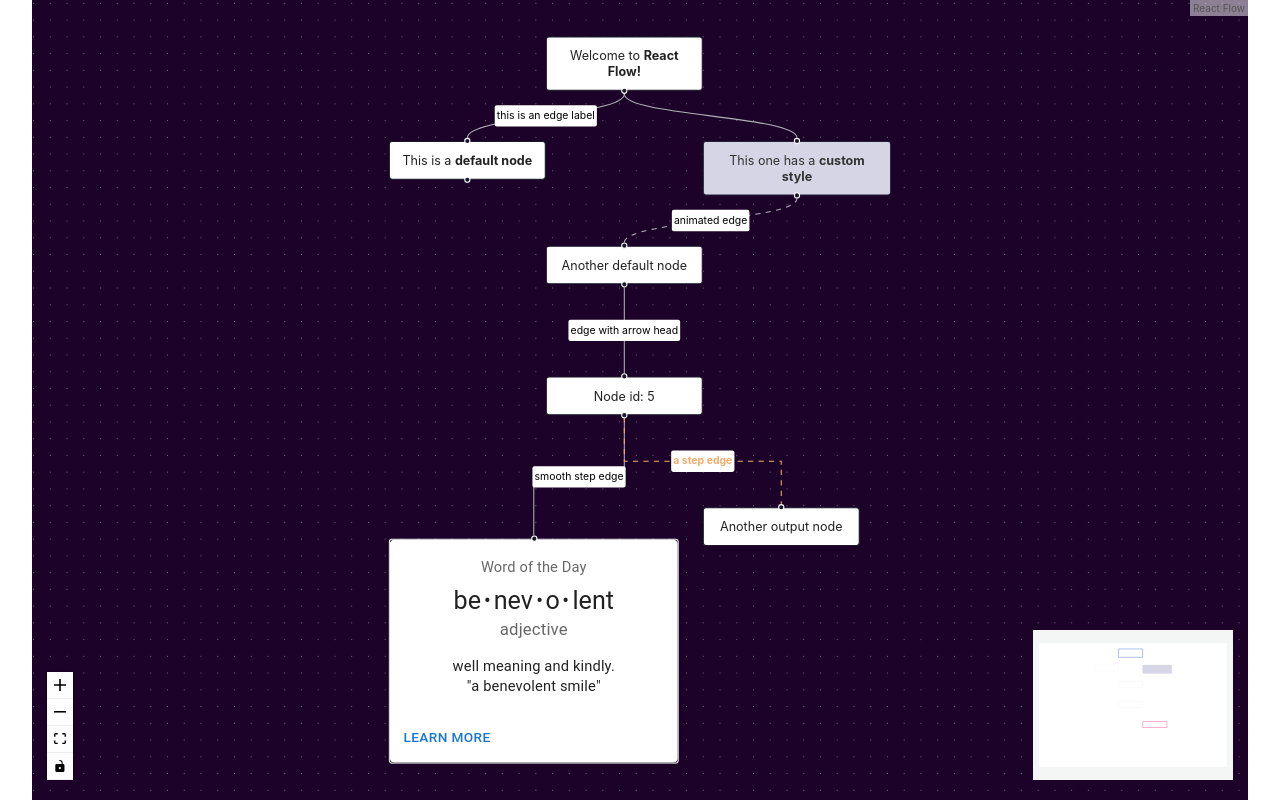
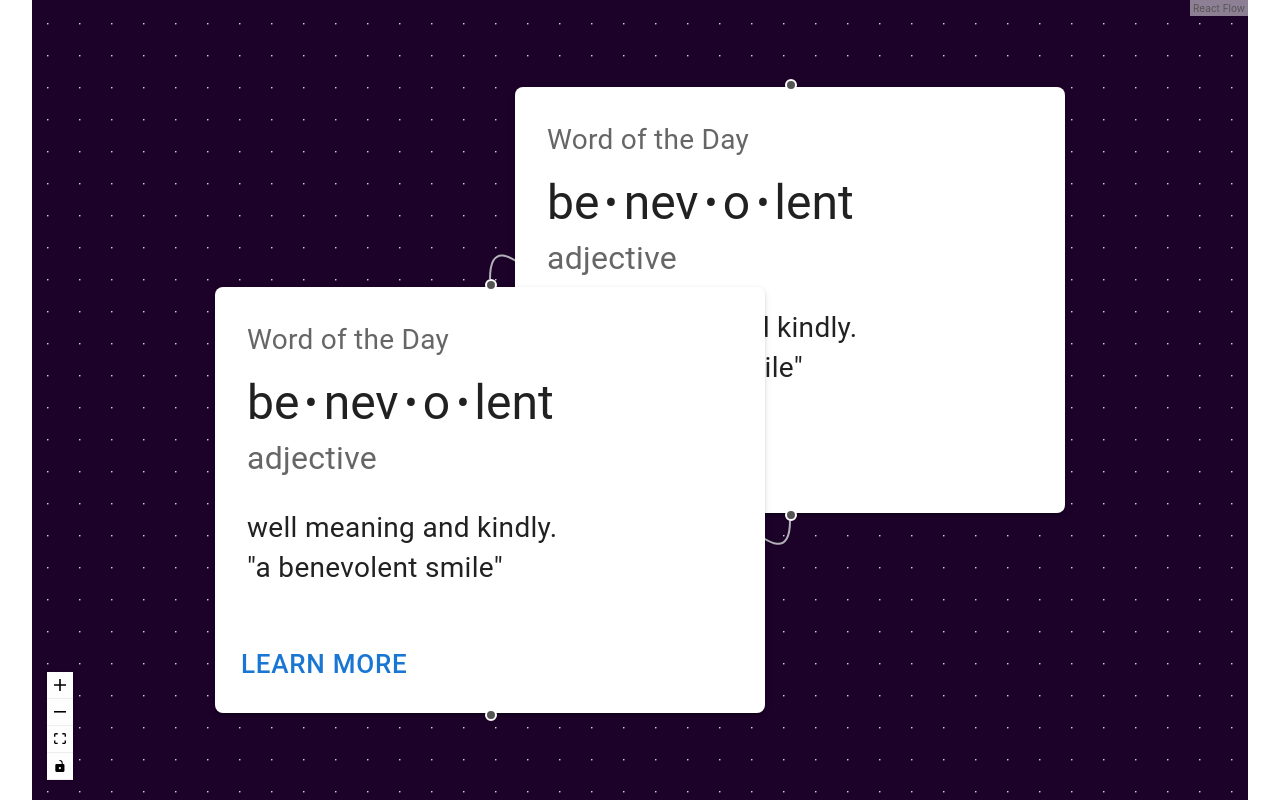
Before and after one commit to BioSkillsMap/BioSkillMap, a Next.js app: page / in a window 1280 px wide. Built offline with nearby package versions, Linux system fonts and the light colour scheme.

Commit message:
Create custom node from MUI Component

```diff
--- a/pages/index.tsx
+++ b/pages/index.tsx
@@ -1,7 +1,9 @@
 import type { NextPage } from "next";
 import styles from "../styles/Home.module.css";
 import dynamic from "next/dynamic";
-const Tree = dynamic(() => import("../src/components/Tree"), { ssr: false });
+const Tree = dynamic(() => import("../src/components/Tree/Tree"), {
+  ssr: false,
+});
 const Home: NextPage = () => {
   return (
     <div className={styles.container}>
--- a/src/assets/tree.tsx
+++ /dev/null
@@ -1,116 +0,0 @@
-import React from "react";
-import BasicCard from "../components/Card/Card";
-export const nodes = [
-  {
-    id: "1",
-    type: "input",
-    data: {
-      label: (
-        <>
-          Welcome to <strong>React Flow!</strong>
-        </>
-      ),
-    },
-    position: { x: 250, y: 0 },
-  },
-  {
-    id: "2",
-    data: {
-      label: (
-        <>
-          This is a <strong>default node</strong>
-        </>
-      ),
-    },
-    position: { x: 100, y: 100 },
-  },
-  {
-    id: "3",
-    data: {
-      label: (
-        <>
-          This one has a <strong>custom style</strong>
-        </>
-      ),
-    },
-    position: { x: 400, y: 100 },
-    style: {
-      background: "#D6D5E6",
-      color: "#333",
-      border: "1px solid #222138",
-      width: 180,
-    },
-  },
-  {
-    id: "4",
-    position: { x: 250, y: 200 },
-    data: {
-      label: "Another default node",
-    },
-  },
-  {
-    id: "5",
-    data: {
-      label: "Node id: 5",
-    },
-    position: { x: 250, y: 325 },
-  },
-  {
-    id: "6",
-    type: "output",
-    data: {
-      label: <BasicCard></BasicCard>,
-    },
-    style: {
-      width: "auto",
-      height: "auto",
-      background: "transparent",
-      border: "1px solid white",
-      padding: "0px",
-      margin: "0px",
-    },
-    position: { x: 100, y: 480 },
-  },
-  {
-    id: "7",
-    type: "output",
-    data: { label: "Another output node" },
-    position: { x: 400, y: 450 },
-  },
-];
-
-export const edges = [
-  { id: "e1-2", source: "1", target: "2", label: "this is an edge label" },
-  { id: "e1-3", source: "1", target: "3" },
-  {
-    id: "e3-4",
-    source: "3",
-    target: "4",
-    animated: true,
-    label: "animated edge",
-  },
-  {
-    id: "e4-5",
-    source: "4",
-    target: "5",
-    arrowHeadType: "arrowclosed",
-    label: "edge with arrow head",
-  },
-  {
-    id: "e5-6",
-    source: "5",
-    target: "6",
-    type: "smoothstep",
-    label: "smooth step edge",
-  },
-  {
-    id: "e5-7",
-    source: "5",
-    target: "7",
-    type: "step",
-    style: { stroke: "#f6ab6c" },
-    label: "a step edge",
-    animated: true,
-    labelStyle: { fill: "#f6ab6c", fontWeight: 700 },
-  },
-];
--- a/src/components/Card/Card.tsx
+++ b/src/components/Card/Card.tsx
@@ -5,37 +5,39 @@ import CardActions from "@mui/material/CardActions";
 import CardContent from "@mui/material/CardContent";
 import Button from "@mui/material/Button";
 import Typography from "@mui/material/Typography";
+import { Handle, Position } from "react-flow-renderer";
 
 const bull = (
   <Box
-    component="span"
-    sx={{ display: "inline-block", mx: "2px", transform: "scale(0.8)" }}
-  >
+    component='span'
+    sx={{ display: "inline-block", mx: "2px", transform: "scale(0.8)" }}>
     •
   </Box>
 );
 
-export default function BasicCard() {
+export default function CustomCard() {
   return (
     <Card sx={{ minWidth: 275 }}>
+      <Handle type='target' position={Position.Top} />
+      <Handle type='source' position={Position.Bottom} />
       <CardContent>
-        <Typography sx={{ fontSize: 14 }} color="text.secondary" gutterBottom>
+        <Typography sx={{ fontSize: 14 }} color='text.secondary' gutterBottom>
           Word of the Day
         </Typography>
-        <Typography variant="h5" component="div">
+        <Typography variant='h5' component='div'>
           be{bull}nev{bull}o{bull}lent
         </Typography>
-        <Typography sx={{ mb: 1.5 }} color="text.secondary">
+        <Typography sx={{ mb: 1.5 }} color='text.secondary'>
           adjective
         </Typography>
-        <Typography variant="body2">
+        <Typography variant='body2'>
           well meaning and kindly.
           <br />
           {'"a benevolent smile"'}
         </Typography>
       </CardContent>
       <CardActions>
-        <Button size="small">Learn More</Button>
+        <Button size='small'>Learn More</Button>
       </CardActions>
     </Card>
   );
--- a/src/components/Tree.tsx
+++ /dev/null
@@ -1,59 +0,0 @@
-import ReactFlow, {
-  addEdge,
-  MiniMap,
-  Controls,
-  Background,
-  useNodesState,
-  useEdgesState,
-} from "react-flow-renderer";
-
-import { nodes as initialNodes, edges as initialEdges } from "../assets/tree";
-
-const onInit = (reactFlowInstance) =>
-  console.log("flow loaded:", reactFlowInstance);
-
-const OverviewFlow = () => {
-  const [nodes, setNodes, onNodesChange] = useNodesState(initialNodes);
-  const [edges, setEdges, onEdgesChange] = useEdgesState(initialEdges);
-  const onConnect = (params) => setEdges((eds) => addEdge(params, eds));
-
-  return (
-    <ReactFlow
-      nodes={nodes}
-      edges={edges}
-      onNodesChange={onNodesChange}
-      onEdgesChange={onEdgesChange}
-      onConnect={onConnect}
-      onInit={onInit}
-      fitView
-      attributionPosition="top-right"
-    >
-      <MiniMap
-        nodeStrokeColor={(n) => {
-          if (n.style?.background) return n.style.background;
-          if (n.type === "input") return "#0041d0";
-          if (n.type === "output") return "#ff0072";
-          if (n.type === "default") return "#1a192b";
-
-          return "#eee";
-        }}
-        nodeColor={(n) => {
-          if (n.style?.background) return n.style.background;
-
-          return "#fff";
-        }}
-        nodeBorderRadius={2}
-      />
-      <Controls />
-      <Background
-        style={{
-          backgroundColor: "#1C0129",
-        }}
-        color="white"
-        gap={16}
-      />
-    </ReactFlow>
-  );
-};
-
-export default OverviewFlow;
--- /dev/null
+++ b/src/components/Tree/Tree.tsx
@@ -0,0 +1,47 @@
+import ReactFlow, {
+  addEdge,
+  Controls,
+  Background,
+  useNodesState,
+  useEdgesState,
+  Connection,
+  NodeTypes,
+} from "react-flow-renderer";
+
+import CustomCard from "../Card/Card";
+
+import { nodes as initialNodes, edges as initialEdges } from "./assets/tree";
+
+const nodeTypes: NodeTypes = {
+  Card: CustomCard,
+};
+
+const OverviewFlow = () => {
+  const [nodes, setNodes, onNodesChange] = useNodesState(initialNodes);
+  const [edges, setEdges, onEdgesChange] = useEdgesState(initialEdges);
+  const onConnect = (connection: Connection) =>
+    setEdges((eds) => addEdge(connection, eds));
+
+  return (
+    <ReactFlow
+      nodes={nodes}
+      edges={edges}
+      onNodesChange={onNodesChange}
+      onEdgesChange={onEdgesChange}
+      onConnect={onConnect}
+      fitView
+      nodeTypes={nodeTypes}
+      attributionPosition='top-right'>
+      <Controls />
+      <Background
+        style={{
+          backgroundColor: "#1C0129",
+        }}
+        color='white'
+        gap={16}
+      />
+    </ReactFlow>
+  );
+};
+
+export default OverviewFlow;
--- /dev/null
+++ b/src/components/Tree/assets/tree.ts
@@ -0,0 +1,24 @@
+import React from "react";
+import { Edge, Node } from "react-flow-renderer";
+import BasicCard from "../../Card/Card";
+
+export const nodes: Node[] = [
+  {
+    id: "1",
+    type: "Card",
+    data: {
+      label: "1",
+    },
+    position: { x: 250, y: 0 },
+  },
+  {
+    id: "2",
+    type: "Card",
+    data: {
+      label: "2",
+    },
+    position: { x: 100, y: 100 },
+  },
+];
+
+export const edges: Edge[] = [{ id: "e1-2", source: "1", target: "2" }];
```
Also changed, not shown: src/components/Tree/tree.module.css (renamed from src/components/tree.module.css).
